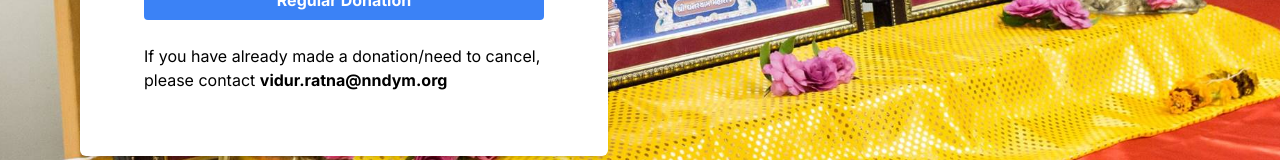
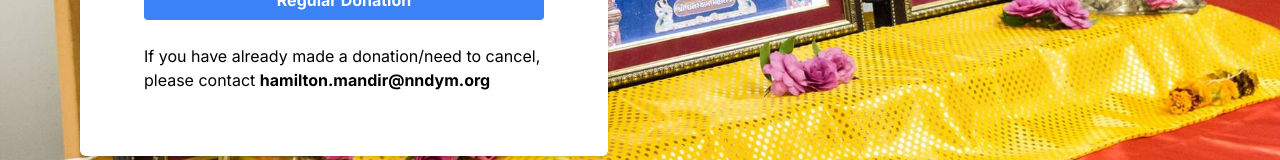
Before and after one commit to isso-nz/hamilton-donations, a Next.js app: page / in a window 1280 px wide. Shown: the part 483-643 px from the top of the page. Built offline with nearby package versions, Linux system fonts and the light colour scheme.

Commit message:
change email to hamilton email

```diff
--- a/app/help/page.tsx
+++ b/app/help/page.tsx
@@ -1,14 +1,22 @@
 "use client"
+
+import Link from "next/link";
 
 export default function Home() {
   return (
     <main className="flex min-h-screen flex-col items-center p-24">
       <div className="flex justify-center flex-col text-center gap-4">
         <h1 className="text-4xl font-bold">Something went wrong</h1>
-        <p>We could not process your payment, please contact Vidur on <a className="underline" href="mailto:vidur.ratna@nndym.org">vidur.ratna@nndym.org</a></p>
+        <p>We could not process your payment, please contact us on <a className="font-bold" href="mailto:hamilton.mandir@nndym.org">hamilton.mandir@nndym.org</a></p>
       </div>
       <div className="flex justify-center gap-4 pt-12">
-
+        <Link
+          href={"/"}
+        >
+          <div className="bg-blue-500 hover:bg-blue-700 text-white font-bold py-2 px-4 rounded">
+            Go back home
+          </div>
+        </Link>
       </div>
     </main>
   );
--- a/app/once/page.tsx
+++ b/app/once/page.tsx
@@ -36,7 +36,7 @@ export default function Home() {
               <OncePaymentForm />
           </Elements>
           </div>
-          <p className="max-w-[400px] pt-6">If you have already made a donation/need to cancel, please contact <a className="font-bold" href="mailto:vidur.ratna@nndym.org">vidur.ratna@nndym.org</a></p>
+          <p className="max-w-[400px] pt-6">If you have already made a donation/need to cancel, please contact <a className="font-bold" href="mailto:hamilton.mandir@nndym.org">hamilton.mandir@nndym.org</a></p>
         </div>
       </div>
     </main>
--- a/app/page.tsx
+++ b/app/page.tsx
@@ -41,7 +41,7 @@ export default function Home() {
               </div>
             </Link>
           </div>
-          <p className="max-w-[400px] pt-6">If you have already made a donation/need to cancel, please contact <a className="font-bold" href="mailto:vidur.ratna@nndym.org">vidur.ratna@nndym.org</a></p>
+          <p className="max-w-[400px] pt-6">If you have already made a donation/need to cancel, please contact <a className="font-bold" href="mailto:hamilton.mandir@nndym.org">hamilton.mandir@nndym.org</a></p>
         </div>
       </div>
     </main>
--- a/app/regular/page.tsx
+++ b/app/regular/page.tsx
@@ -37,7 +37,7 @@ export default function Home() {
             <RegularPaymentForm />
           </Elements>
           </div>
-          <p className="max-w-[400px] pt-6">If you have already made a donation/need to cancel, please contact <a className="font-bold" href="mailto:vidur.ratna@nndym.org">vidur.ratna@nndym.org</a></p>
+          <p className="max-w-[400px] pt-6">If you have already made a donation/need to cancel, please contact <a className="font-bold" href="mailto:hamilton.mandir@nndym.org">hamilton.mandir@nndym.org</a></p>
         </div>
       </div>
     </main>
--- a/app/success/page.tsx
+++ b/app/success/page.tsx
@@ -7,7 +7,7 @@ export default function Home() {
     <main className="flex min-h-screen flex-col items-center p-24">
       <div className="flex justify-center flex-col text-center gap-4">
         <h1 className="text-4xl font-bold">All done!</h1>
-        <p>That went through like charm! if you need more info contact Vidur on <a className="underline" href="mailto:vidur.ratna@nndym.org">vidur.ratna@nndym.org</a></p>
+        <p>That went through like charm! if you need more info contact us on <a className="font-bold" href="mailto:hamilton.mandir@nndym.org">hamilton.mandir@nndym.org</a></p>
       </div>
       <div className="flex justify-center gap-4 pt-12">
         <Link
```
